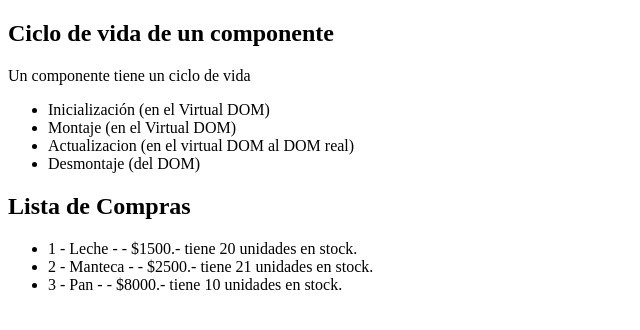
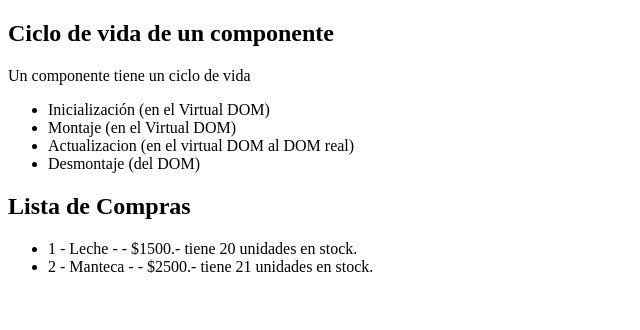
Before and after one commit to patricioprietogaray/numen2023, a React (Create React App) app: page / in a window 1280 px wide. Shown: the top 330 px of the page, without its empty margins (0-640 px from the left). Built offline with nearby package versions, Linux system fonts and the light colour scheme.

Commit message:
crear una lista de compras metodo 1
Aqui muestro ciertos datos que cumplan con la condicion (renderizado condicional)

```diff
--- a/src/components/itemListaProducto.js
+++ b/src/components/itemListaProducto.js
@@ -10,7 +10,16 @@ const ItemListaProducto = (props) => {
             y el atributo tal cual lo asigné y pase en
             listaCompas) */}
             {/* tener en cuenta la key */}
-            <li key={props.itemID}>{props.itemID} - {props.itemNombre} - - ${props.itemPrecio}.- tiene {props.itemStock} unidades en stock.</li>
+            {/* <li key={props.itemID}>{props.itemID} - {props.itemNombre} - - ${props.itemPrecio}.- tiene {props.itemStock} unidades en stock.</li> */}
+
+            {/* ahora quiero mostrar los productos
+            que tenga mayor a 15 unidades de stock*/}
+            {/* {(condicion)&&<etiqueta>datos</etiqueta>} */}
+            {(props.itemStock > 15) && <li key={props.itemID}>
+                {props.itemID} - {props.itemNombre} - - ${props.itemPrecio}.- tiene {props.itemStock} unidades en stock.
+            </li>}
+
+
         </>
     );
 }
```
